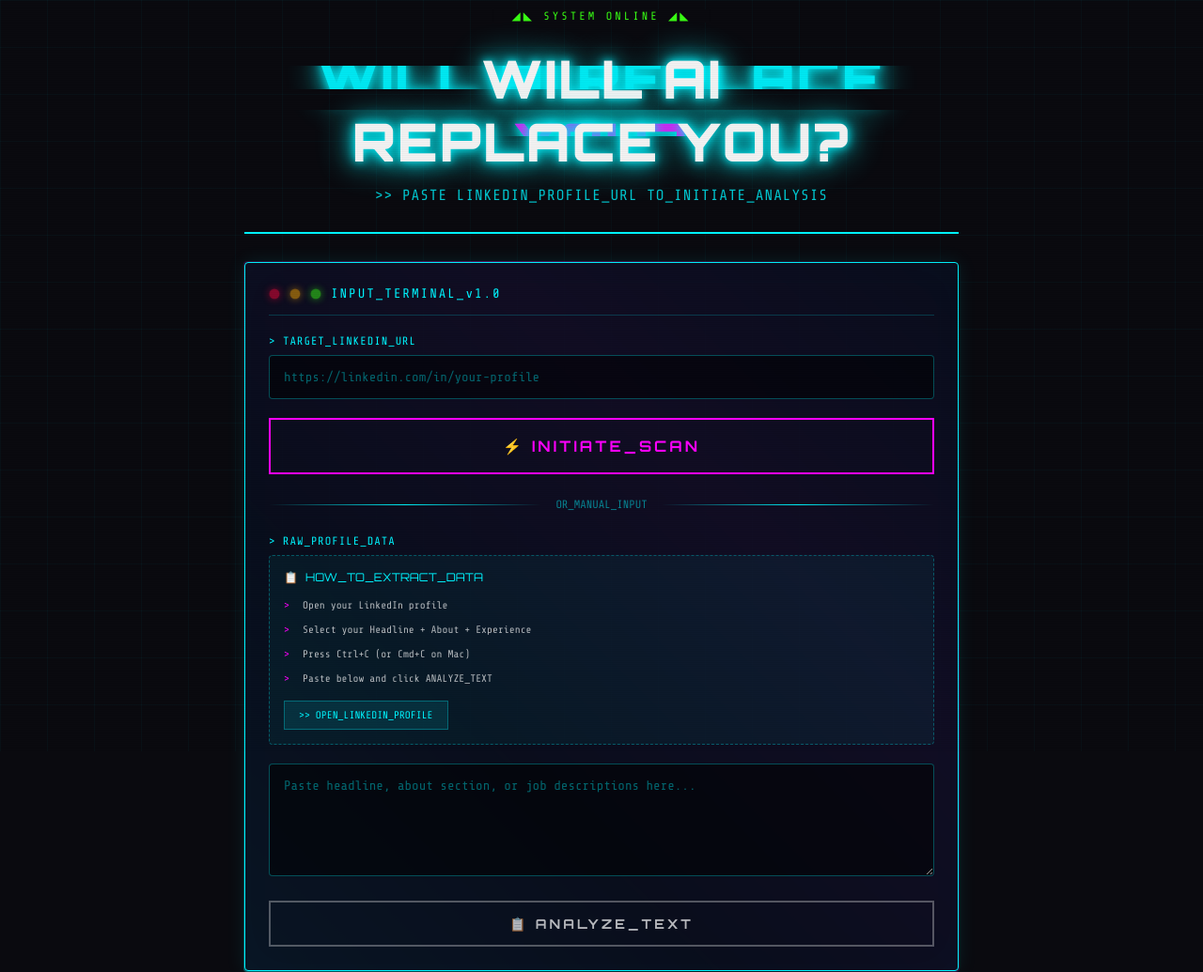
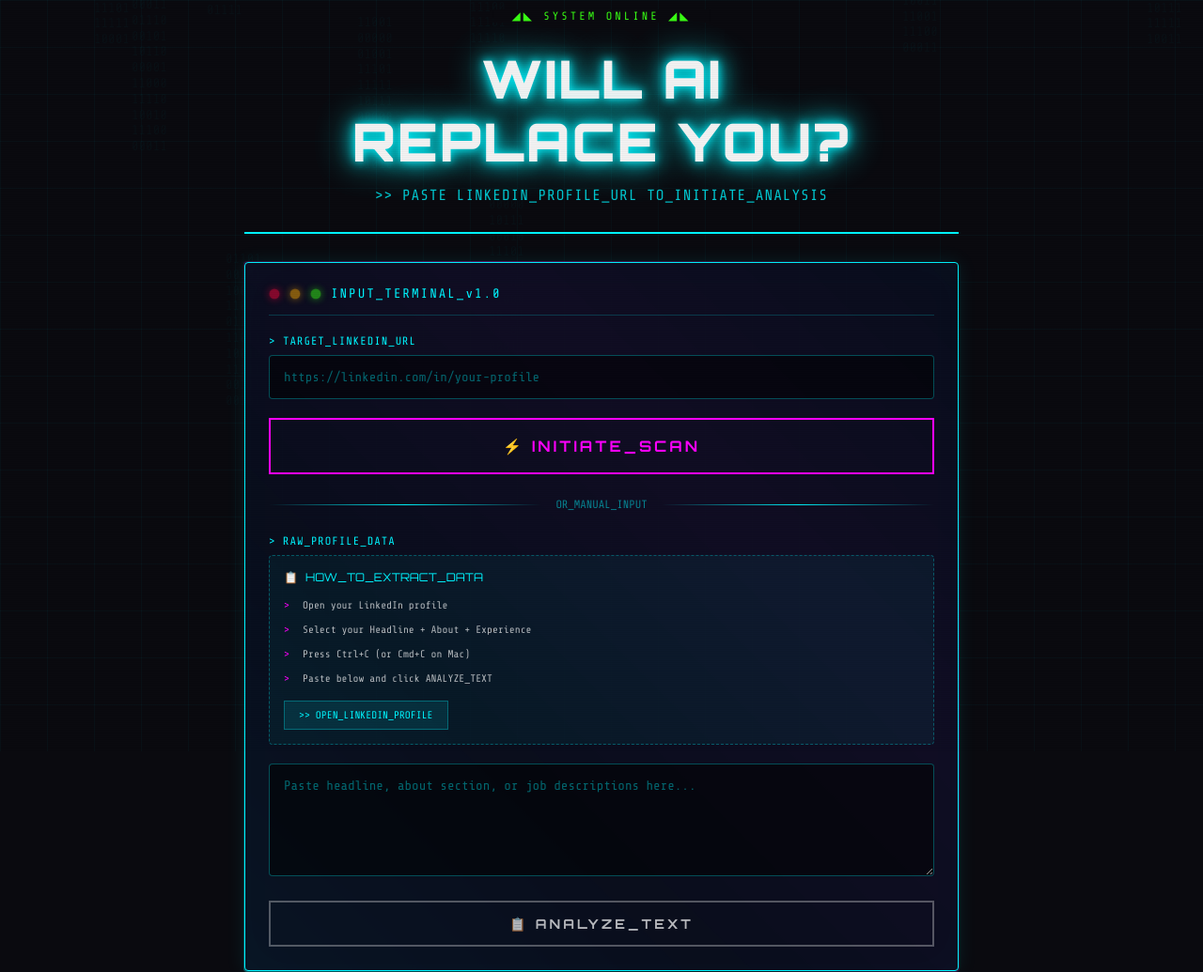
Before and after one commit to cantdoxxalt-source/ai-job-risk, a website: page public/index.html in a window 1280 px wide. Shown: the top 1035 px of the page at 94% size. Drawn offline with nearby package versions, Linux system fonts and the light colour scheme.

Commit message:
Add back binary rain, remove glitch effect from header

```diff
--- a/public/index.html
+++ b/public/index.html
@@ -644,56 +644,43 @@
             display: none !important;
         }
 
-        /* Glitch Effect for Header */
-        .glitch {
-            position: relative;
-        }
-
-        .glitch::before,
-        .glitch::after {
-            content: attr(data-text);
-            position: absolute;
+        /* Binary Rain Effect */
+        .binary-rain {
+            position: fixed;
             top: 0;
             left: 0;
             width: 100%;
             height: 100%;
+            pointer-events: none;
+            z-index: 0;
+            opacity: 0.03;
+            overflow: hidden;
         }
 
-        .glitch::before {
-            animation: glitch-1 2s infinite linear alternate-reverse;
-            color: var(--neon-pink);
-            z-index: -1;
+        .binary-column {
+            position: absolute;
+            top: -100%;
+            font-family: 'Share Tech Mono', monospace;
+            font-size: 14px;
+            color: var(--neon-cyan);
+            animation: rain 10s linear infinite;
+            white-space: pre;
+            line-height: 1.2;
         }
 
-        .glitch::after {
-            animation: glitch-2 3s infinite linear alternate-reverse;
-            color: var(--neon-cyan);
-            z-index: -2;
+        @keyframes rain {
+            to { transform: translateY(200vh); }
         }
-
-        @keyframes glitch-1 {
-            0%, 100% { clip-path: inset(0 0 95% 0); transform: translate(-2px, 0); }
-            20% { clip-path: inset(20% 0 60% 0); transform: translate(2px, 0); }
-            40% { clip-path: inset(40% 0 40% 0); transform: translate(-2px, 0); }
-            60% { clip-path: inset(60% 0 20% 0); transform: translate(2px, 0); }
-            80% { clip-path: inset(80% 0 5% 0); transform: translate(-2px, 0); }
-        }
-
-        @keyframes glitch-2 {
-            0%, 100% { clip-path: inset(95% 0 0 0); transform: translate(2px, 0); }
-            20% { clip-path: inset(60% 0 20% 0); transform: translate(-2px, 0); }
-            40% { clip-path: inset(40% 0 40% 0); transform: translate(2px, 0); }
-            60% { clip-path: inset(20% 0 60% 0); transform: translate(-2px, 0); }
-            80% { clip-path: inset(5% 0 80% 0); transform: translate(2px, 0); }
-        }
-
     </style>
 </head>
 <body>
+    <!-- Binary Rain Background -->
+    <div class="binary-rain" id="binaryRain"></div>
+
     <div class="container">
         <!-- Header -->
         <header class="header">
-            <h1 class="glitch" data-text="WILL AI REPLACE YOU?">WILL AI<br>REPLACE YOU?</h1>
+            <h1>WILL AI<br>REPLACE YOU?</h1>
             <p class="subtitle">>> PASTE LINKEDIN_PROFILE_URL TO_INITIATE_ANALYSIS</p>
         </header>
 
@@ -814,6 +801,30 @@
     </div>
 
     <script>
+        // Generate binary rain
+        function createBinaryRain() {
+            const container = document.getElementById('binaryRain');
+            const columns = Math.floor(window.innerWidth / 20);
+
+            for (let i = 0; i < columns; i++) {
+                const column = document.createElement('div');
+                column.className = 'binary-column';
+                column.style.left = (i * 20) + 'px';
+                column.style.animationDelay = (Math.random() * 10) + 's';
+                column.style.animationDuration = (5 + Math.random() * 10) + 's';
+
+                let binary = '';
+                for (let j = 0; j < 50; j++) {
+                    binary += Math.random() > 0.5 ? '1' : '0';
+                    if (j % 5 === 4) binary += '\n';
+                }
+                column.textContent = binary;
+                container.appendChild(column);
+            }
+        }
+
+        createBinaryRain();
+
         async function analyzeProfile() {
             const url = document.getElementById('linkedinUrl').value.trim();
 
```
